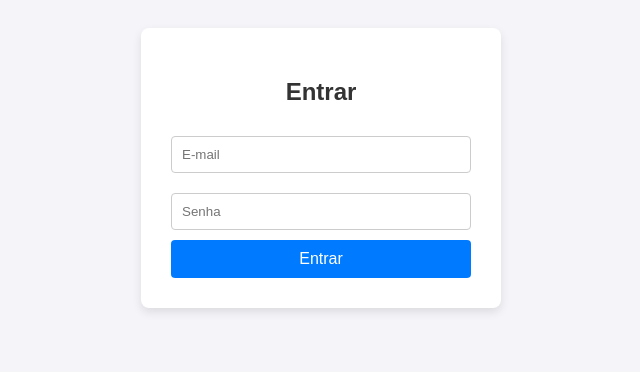
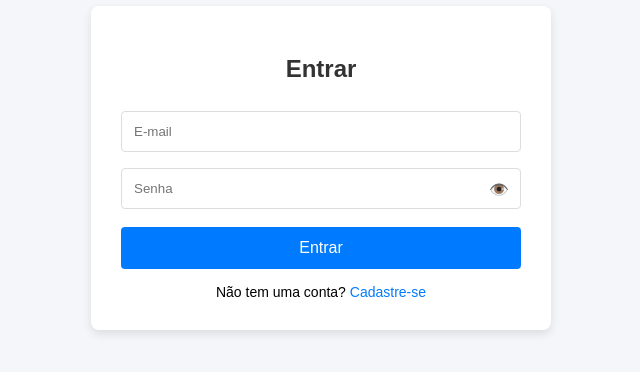
Before and after one commit to JorgeKZ/botfastchat, a website: page public/login.html in a window 1280 px wide. Shown: the part 232-604 px from the top of the page, without its empty margins (319-959 px from the left). Drawn offline with Linux system fonts and the light colour scheme.

```diff
--- a/public/login.html
+++ b/public/login.html
@@ -2,27 +2,51 @@
 <html lang="pt-BR">
 <head>
     <meta charset="UTF-8">
+    <meta name="viewport" content="width=device-width, initial-scale=1.0">
     <title>Login - BotFastChat</title>
     <style>
-        body { font-family: Arial, sans-serif; background: #f4f4f9; display: flex; justify-content: center; align-items: center; height: 100vh; margin: 0; }
-        .card { background: white; padding: 30px; border-radius: 8px; box-shadow: 0 4px 10px rgba(0,0,0,0.1); width: 300px; }
-        h2 { text-align: center; color: #333; }
-        input { width: 100%; padding: 10px; margin: 10px 0; border: 1px solid #ccc; border-radius: 4px; box-sizing: border-box; }
-        button { width: 100%; padding: 10px; background: #007bff; color: white; border: none; border-radius: 4px; cursor: pointer; font-size: 16px; }
-        button:hover { background: #0056b3; }
-        .error { color: red; font-size: 14px; text-align: center; }
+        body { font-family: Arial, sans-serif; background-color: #f4f6f9; display: flex; justify-content: center; align-items: center; height: 100vh; margin: 0; }
+        .card { background: white; padding: 30px; border-radius: 8px; box-shadow: 0 4px 10px rgba(0,0,0,0.1); width: 100%; max-width: 400px; }
+        h2 { text-align: center; margin-bottom: 20px; color: #333; }
+        input { width: 100%; padding: 12px; margin: 8px 0; border: 1px solid #ddd; border-radius: 4px; box-sizing: border-box; }
+        .password-container { position: relative; width: 100%; margin: 8px 0; }
+        .password-container input { width: 100%; padding: 12px; padding-right: 40px; margin: 0; box-sizing: border-box; }
+        .toggle-password { position: absolute; right: 12px; top: 50%; transform: translateY(-50%); cursor: pointer; color: #666; font-size: 16px; user-select: none; }
+        button.btn-submit { width: 100%; padding: 12px; background: #007bff; border: none; color: white; border-radius: 4px; font-size: 16px; cursor: pointer; margin-top: 10px; }
+        button.btn-submit:hover { background: #0056b3; }
+        .error { color: red; text-align: center; margin-top: 10px; font-size: 14px; }
+        .link { text-align: center; margin-top: 15px; font-size: 14px; }
+        .link a { color: #007bff; text-decoration: none; }
     </style>
 </head>
 <body>
     <div class="card">
         <h2>Entrar</h2>
+        <input type="email" id="email" placeholder="E-mail" required>
+        <div class="password-container">
+            <input type="password" id="senha" placeholder="Senha" required>
+            <span class="toggle-password" id="eyeIcon" onclick="toggleSenha()">👁️</span>
+        </div>
+        <button class="btn-submit" onclick="fazerLogin()">Entrar</button>
         <div id="error" class="error"></div>
-        <input type="email" id="email" placeholder="E-mail">
-        <input type="password" id="senha" placeholder="Senha">
-        <button onclick="fazerLogin()">Entrar</button>
+        <div class="link">
+            Não tem uma conta? <a href="register.html">Cadastre-se</a>
+        </div>
     </div>
 
     <script>
+        function toggleSenha() {
+            const senhaInput = document.getElementById('senha');
+            const eyeIcon = document.getElementById('eyeIcon');
+            if (senhaInput.type === 'password') {
+                senhaInput.type = 'text';
+                eyeIcon.innerText = '🙈';
+            } else {
+                senhaInput.type = 'password';
+                eyeIcon.innerText = '👁️';
+            }
+        }
+
         async function fazerLogin() {
             const email = document.getElementById('email').value;
             const senha = document.getElementById('senha').value;
@@ -39,8 +63,7 @@
 
                 if (resposta.ok) {
                     localStorage.setItem('token', dados.token);
-                    alert('Bem-vindo, ' + dados.nome + '!');
-                    window.location.href = '/index.html'; // Redireciona para o painel principal do bot
+                    window.location.href = '/index.html';
                 } else {
                     errorDiv.innerText = dados.error || 'Erro ao fazer login';
                 }
```
Also changed, not shown: public/index.html (+1 -1 lines).
